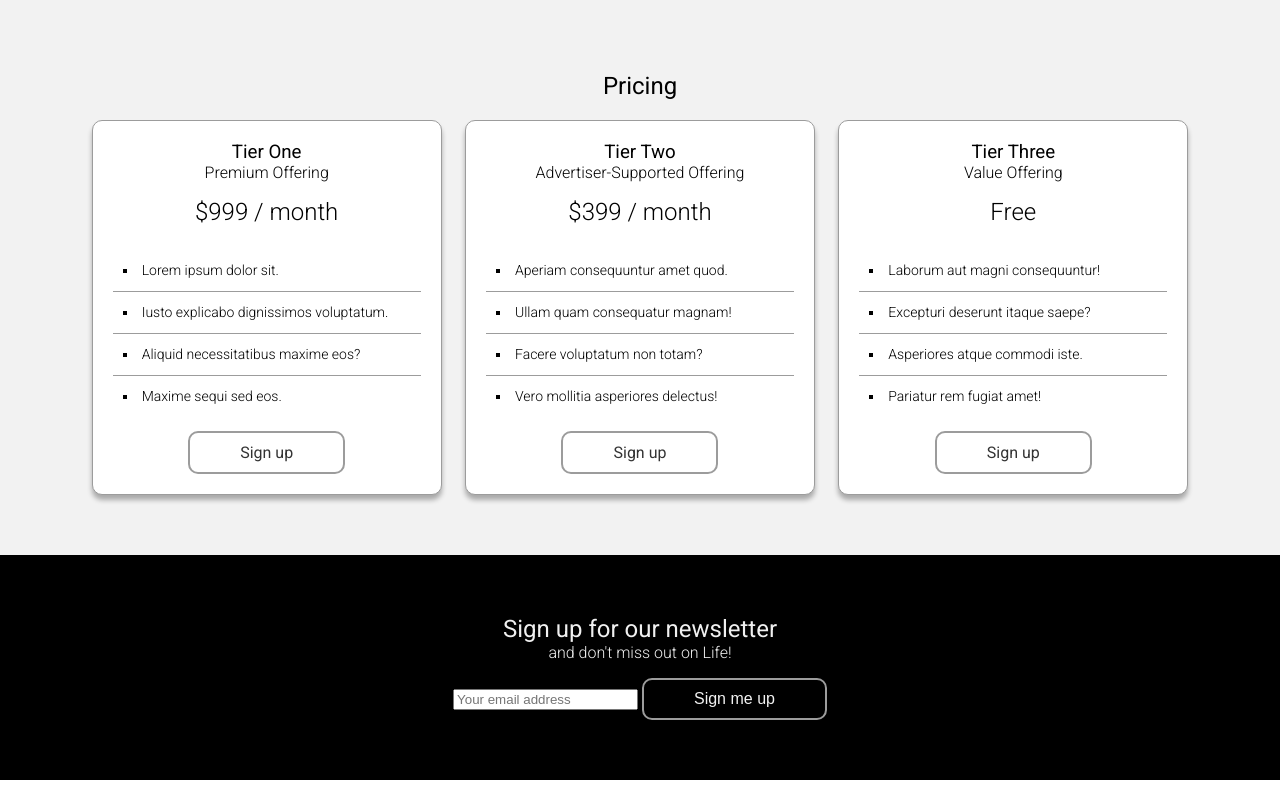
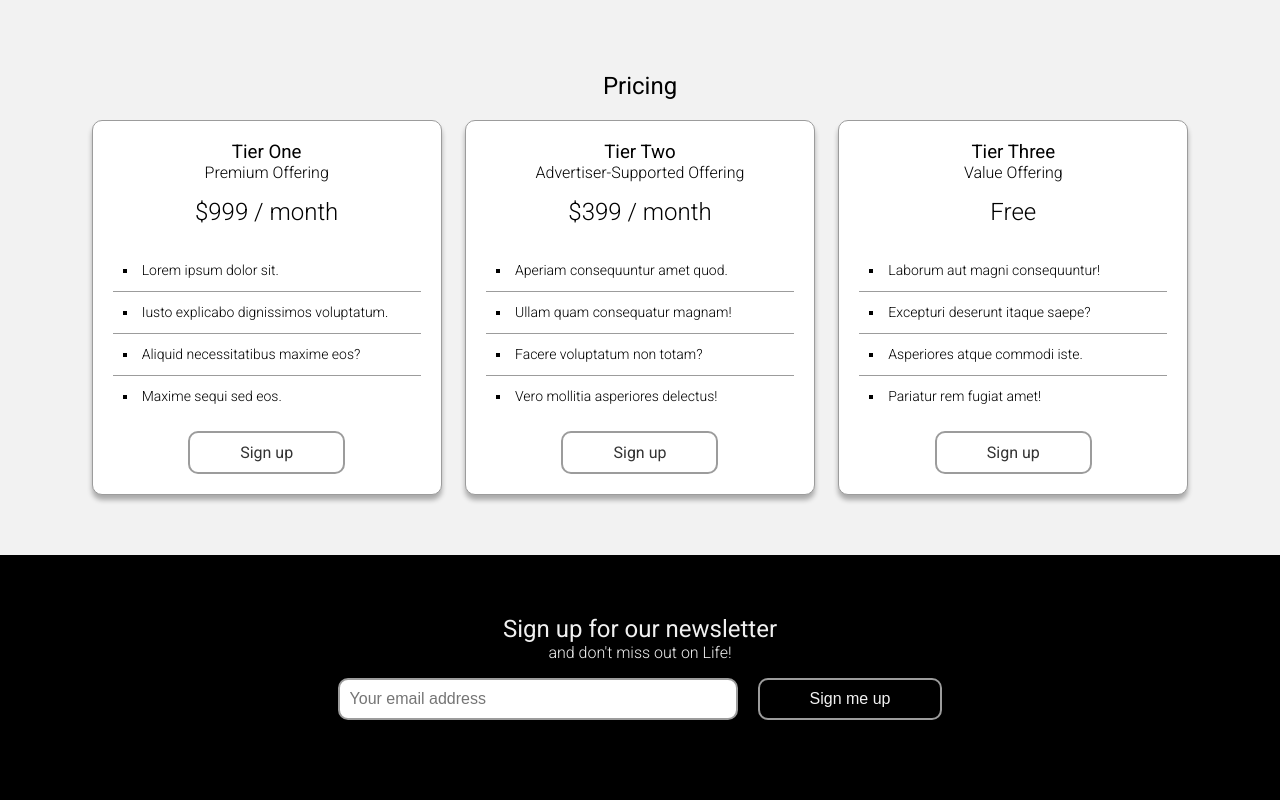
Before and after one commit to kevcomedia/product-landing-page, a website: page src/index.html in a window 1280 px wide. Shown: the part 1178-1978 px from the top of the page. Drawn offline with Linux system fonts and the light colour scheme.

Commit message:
Style newsletter form

```diff
--- a/src/index.html
+++ b/src/index.html
@@ -107,9 +107,9 @@
       <h2 class="footer__title heading">Sign up for our newsletter</h2>
       <p class="footer__subtitle">and don't miss out on Life!</p>
     </header>
-    <form class="container__item" id="form" action="https://www.freecodecamp.com/email-submit" method="POST">
-      <input id="email" type="email" name="email" placeholder="Your email address" required>
-      <input class="button button_theme_dark" id="submit" type="submit" value="Sign me up">
+    <form class="container__item form" id="form" action="https://www.freecodecamp.com/email-submit" method="POST">
+      <input class="form__email" id="email" type="email" name="email" placeholder="Your email address" required>
+      <input class="form__submit button button_theme_dark" id="submit" type="submit" value="Sign me up">
     </form>
   </footer>
 
--- a/src/stylesheets/main.css
+++ b/src/stylesheets/main.css
@@ -234,3 +234,25 @@ body {
 .footer__title {
   margin-bottom: 0;
 }
+
+.form {
+  display: flex;
+  flex-wrap: wrap;
+  justify-content: center;
+  justify-self: stretch;
+}
+
+.form__email,
+.form__submit {
+  margin: 0 1rem 2rem;
+}
+
+.form__email {
+  border-radius: 1rem;
+  border: .2rem solid #9c9c9c;
+  flex-basis: 27.5rem;
+  flex-grow: 1;
+  font-size: 1.6rem;
+  max-width: 40rem;
+  padding: 1rem;
+}
```
